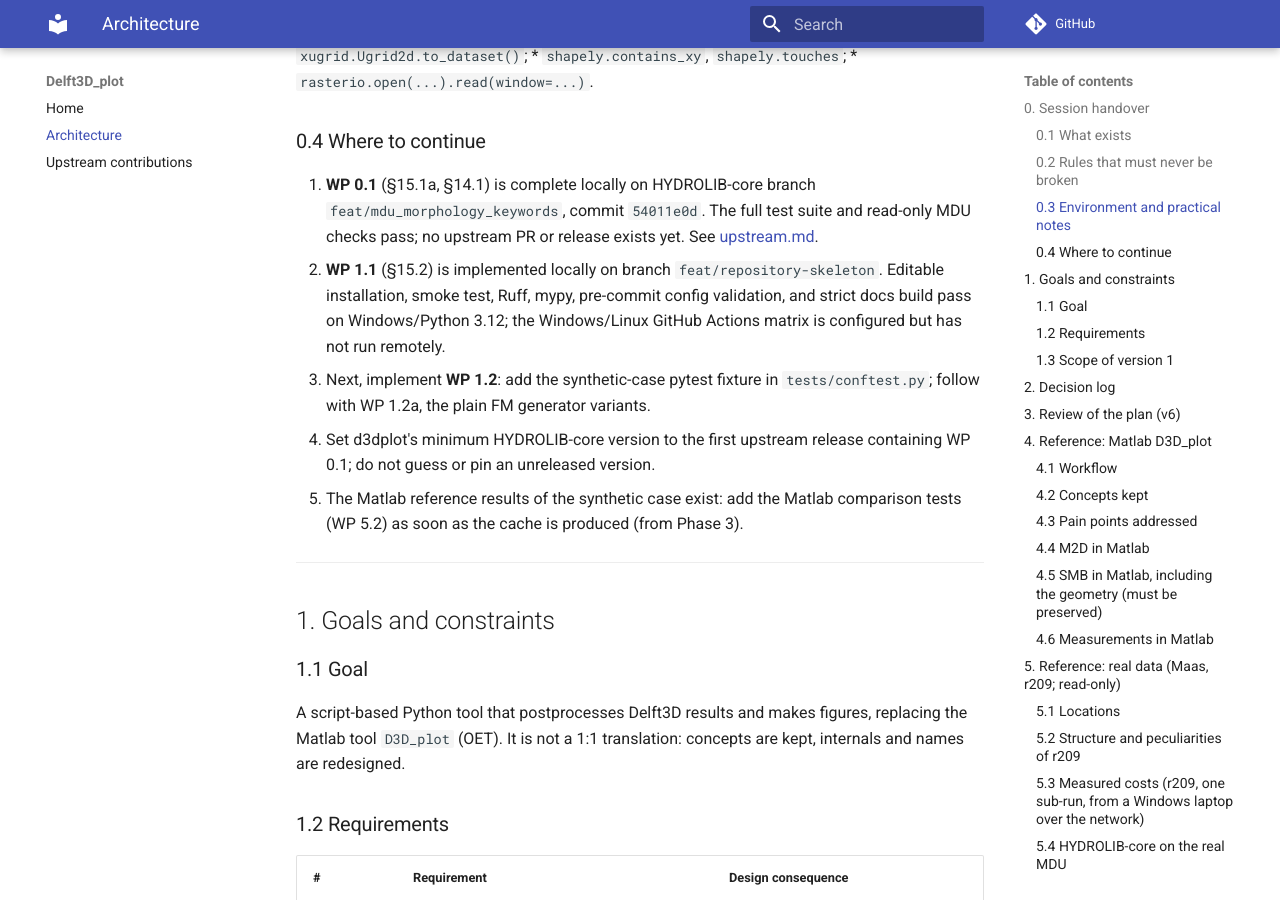
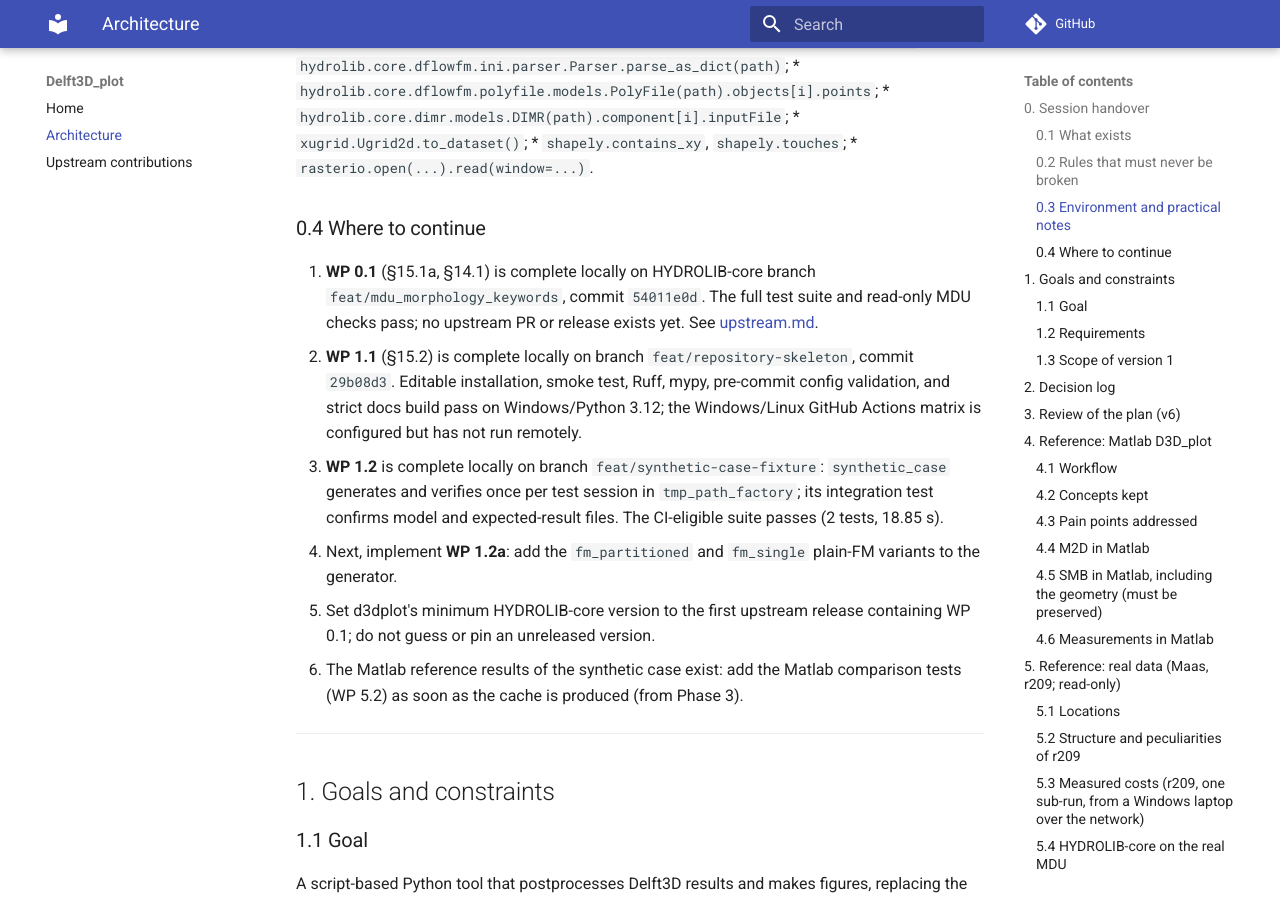
Before and after one commit to V-Chavarrias/Delft3D_plot, an MkDocs documentation site: the page built from docs/architecture.md, in a window 1280 px wide and 900 px high, scrolled down 3562 px. Built offline with MkDocs 1.6.1 and Material for MkDocs 9.7.7, drawn with Linux system fonts in a browser that asks for light colours; comment, search, counter and statistics services are not loaded; some of the changed text lies outside the part shown.

Commit message:
test: add synthetic case pytest fixture
Co-authored-by: Copilot <223556219+Copilot@users.noreply.github.com>

```diff
--- a/docs/architecture.md
+++ b/docs/architecture.md
@@ -1,6 +1,6 @@
 # Delft3D_plot (Python): Architecture and Implementation Plan
 
-Status: **v6.14, WP 1.1 implemented locally; remote CI pending.** The package skeleton and synthetic SMT generator are in place; analysis functionality is not yet implemented. See [the synthetic SMT generator](https://github.com/V-Chavarrias/Delft3D_plot/blob/main/tools/synthetic_smt/README.md). This document is self-contained: a new working session (human or AI agent) should be able to continue the project from it alone. Read §0 first.
+Status: **v6.15, WP 1.2 complete locally; WP 1.1 remote CI pending.** The package skeleton, session-scoped synthetic-case fixture, and generator are in place; analysis functionality is not yet implemented. See [the synthetic SMT generator](https://github.com/V-Chavarrias/Delft3D_plot/blob/main/tools/synthetic_smt/README.md). This document is self-contained: a new working session (human or AI agent) should be able to continue the project from it alone. Read §0 first.
 
 Document map:
 * §0 Session handover
@@ -33,8 +33,8 @@ Document map:
 
 | Item | Location | State |
 |------|----------|-------|
-| Repository | GitHub [V-Chavarrias/Delft3D_plot](https://github.com/V-Chavarrias/Delft3D_plot), local `c:\checkouts\Delft3D_plot` | `feat/repository-skeleton`, local and unpushed |
-| Plan (this file) | `docs/architecture.md` | v6.14 |
+| Repository | GitHub [V-Chavarrias/Delft3D_plot](https://github.com/V-Chavarrias/Delft3D_plot), local `c:\checkouts\Delft3D_plot` | `feat/synthetic-case-fixture`, local and unpushed |
+| Plan (this file) | `docs/architecture.md` | v6.15 |
 | Licence | `LICENSE` | GPL-3.0 |
 | Synthetic SMT test case generator | `tools/synthetic_smt/` | Implemented and verified (§13.3) |
 | Land-boundary converter (`.mat` cache → `.ldb`) | `tools/mat_to_ldb.py` | Implemented. Used to recreate the Maas land boundary (D45) |
@@ -43,6 +43,7 @@ Document map:
 | HYDROLIB-core modification | §14.1 | Local commit `54011e0d` on `feat/mdu_morphology_keywords`; implementation and verification complete, not pushed or proposed upstream |
 | Python environment | `.venv/` (uv, Python 3.12) | Git-ignored. dfm_tools and HYDROLIB-core are installed editable from the local checkouts |
 | Package `d3dplot` | `pyproject.toml`, `src/d3dplot/` | Skeleton implemented (WP 1.1); analysis functionality pending |
+| Synthetic-case pytest fixture | `tests/conftest.py` | Session-scoped fixture generates and verifies in pytest's temporary folder (WP 1.2) |
 | CI and documentation site | `.github/workflows/ci.yml`, `mkdocs.yml` | Configured; local checks pass, remote CI not run |
 | Matlab reference results of the synthetic case | `data_local/synthetic_smt_01/simulations/r00*/mat`, `fig` | **Done** (2026-10-26): r001 37 mat + 1071 PNG, r002 37 mat + 858 PNG. Protected: `generate.py --force` refuses to delete them without `--discard-matlab-reference` |
 | Agent guidance for development | `AGENTS.md`, `.github/instructions/plotting.instructions.md`, `.github/skills/{add-analysis-or-option,upstream-contribution}` | Done (§13.6) |
@@ -104,10 +105,11 @@ APIs the design relies on (check them first when upgrading):
 ### 0.4 Where to continue
 
 1. **WP 0.1** (§15.1a, §14.1) is complete locally on HYDROLIB-core branch `feat/mdu_morphology_keywords`, commit `54011e0d`. The full test suite and read-only MDU checks pass; no upstream PR or release exists yet. See [upstream.md](./upstream.md).
-2. **WP 1.1** (§15.2) is implemented locally on branch `feat/repository-skeleton`. Editable installation, smoke test, Ruff, mypy, pre-commit config validation, and strict docs build pass on Windows/Python 3.12; the Windows/Linux GitHub Actions matrix is configured but has not run remotely.
-3. Next, implement **WP 1.2**: add the synthetic-case pytest fixture in `tests/conftest.py`; follow with WP 1.2a, the plain FM generator variants.
-4. Set d3dplot's minimum HYDROLIB-core version to the first upstream release containing WP 0.1; do not guess or pin an unreleased version.
-5. The Matlab reference results of the synthetic case exist: add the Matlab comparison tests (WP 5.2) as soon as the cache is produced (from Phase 3).
+2. **WP 1.1** (§15.2) is complete locally on branch `feat/repository-skeleton`, commit `29b08d3`. Editable installation, smoke test, Ruff, mypy, pre-commit config validation, and strict docs build pass on Windows/Python 3.12; the Windows/Linux GitHub Actions matrix is configured but has not run remotely.
+3. **WP 1.2** is complete locally on branch `feat/synthetic-case-fixture`: `synthetic_case` generates and verifies once per test session in `tmp_path_factory`; its integration test confirms model and expected-result files. The CI-eligible suite passes (2 tests, 18.85 s).
+4. Next, implement **WP 1.2a**: add the `fm_partitioned` and `fm_single` plain-FM variants to the generator.
+5. Set d3dplot's minimum HYDROLIB-core version to the first upstream release containing WP 0.1; do not guess or pin an unreleased version.
+6. The Matlab reference results of the synthetic case exist: add the Matlab comparison tests (WP 5.2) as soon as the cache is produced (from Phase 3).
 
 ---
 
@@ -1696,7 +1698,7 @@ pytest markers: `unit`, `integration`, `mpl`, `slow`, `requireslocaldata`, `acce
 
 ### 13.3 Synthetic SMT case (implemented)
 
-Generator: `tools/synthetic_smt/` ([README](https://github.com/V-Chavarrias/Delft3D_plot/blob/main/tools/synthetic_smt/README.md)). Run with `.venv\Scripts\python.exe tools\synthetic_smt\generate.py --force`; the output goes to `data_local/synthetic_smt_01/` (about 87 MB, git-ignored). It verifies itself with HYDROLIB-core, dfm_tools, rasterio, geopandas and scipy. A pytest fixture will generate it into a temporary folder. No frozen copy is committed (D19).
+Generator: `tools/synthetic_smt/` ([README](https://github.com/V-Chavarrias/Delft3D_plot/blob/main/tools/synthetic_smt/README.md)). Run with `.venv\Scripts\python.exe tools\synthetic_smt\generate.py --force`; the output goes to `data_local/synthetic_smt_01/` (about 87 MB, git-ignored). It verifies itself with HYDROLIB-core, dfm_tools, rasterio, geopandas and scipy. The session-scoped `synthetic_case` fixture generates it into pytest's temporary directory for integration tests (WP 1.2). No frozen copy is committed (D19).
 
 **Model**:
 * a 10 km meandering channel (sine-generated, EPSG:28992-like coordinates, km 10–20);
@@ -2234,6 +2236,7 @@ Principles:
 | v6.12 | Added D56 and the non-recursive `iniFieldFile` type fix to WP 0.1 after reproducing a `DiskOnlyFileModel`/`IniFieldModel` mismatch on synthetic and real MDUs; user approved the scope extension |
 | v6.13 | WP 0.1 complete locally in HYDROLIB-core commit `54011e0d`; recorded upstream status and the pending minimum release; next handover is Phase 1 |
 | v6.14 | WP 1.1 package skeleton, dependency lock, CI/docs setup, contributor guide and smoke test implemented locally; local checks pass and remote CI remains pending |
+| v6.15 | WP 1.2 session-scoped synthetic-case fixture and integration smoke test implemented; full generator self-check runs once per pytest session; handover moves to WP 1.2a |
 | v6.10 | All catalogue quantities in v1 except `morphodynamic_celerity` (D54): 3D layers, residence times (`.sub` via HYDROLIB-core), section quantities (API), new WP 2.2b, V-VAR-006; no open questions |
 | v6.9 | Constants from the model (D53): `Ag`, `Rhomean` from the MDU, `RhoSol` per fraction from the `.sed`; Shields per fraction; Rijn case limited to M2D figures; D50 agreed |
 | v6.8 | HYDROLIB-core PR 1 reduced to the agreed 6 `[sediment]` + 3 `ResearchGeometry` keywords (D51); catalogue of all Matlab derived quantities with definitions and phases (§7.9a); Rijn plain FM run as reference and acceptance case 2 (§5.5, §13.4a, D52); DIMR with several components, `StartDateTime`, V-TIME-012 |
--- a/pyproject.toml
+++ b/pyproject.toml
@@ -94,7 +94,12 @@ strict = true
 testpaths = ["tests"]
 addopts = ["-ra", "--strict-config", "--strict-markers"]
 markers = [
+    "unit: fast tests of isolated functions",
+    "integration: tests that exercise components with generated or sample data",
+    "mpl: tests that compare generated figures with image baselines",
+    "slow: tests that take substantially longer than unit tests",
     "requireslocaldata: tests that require project data available only on the developer's machine",
+    "acceptance: end-to-end tests of user-visible workflows",
 ]
 
 [tool.coverage.run]
```
Also changed, not shown: 3 other files.
